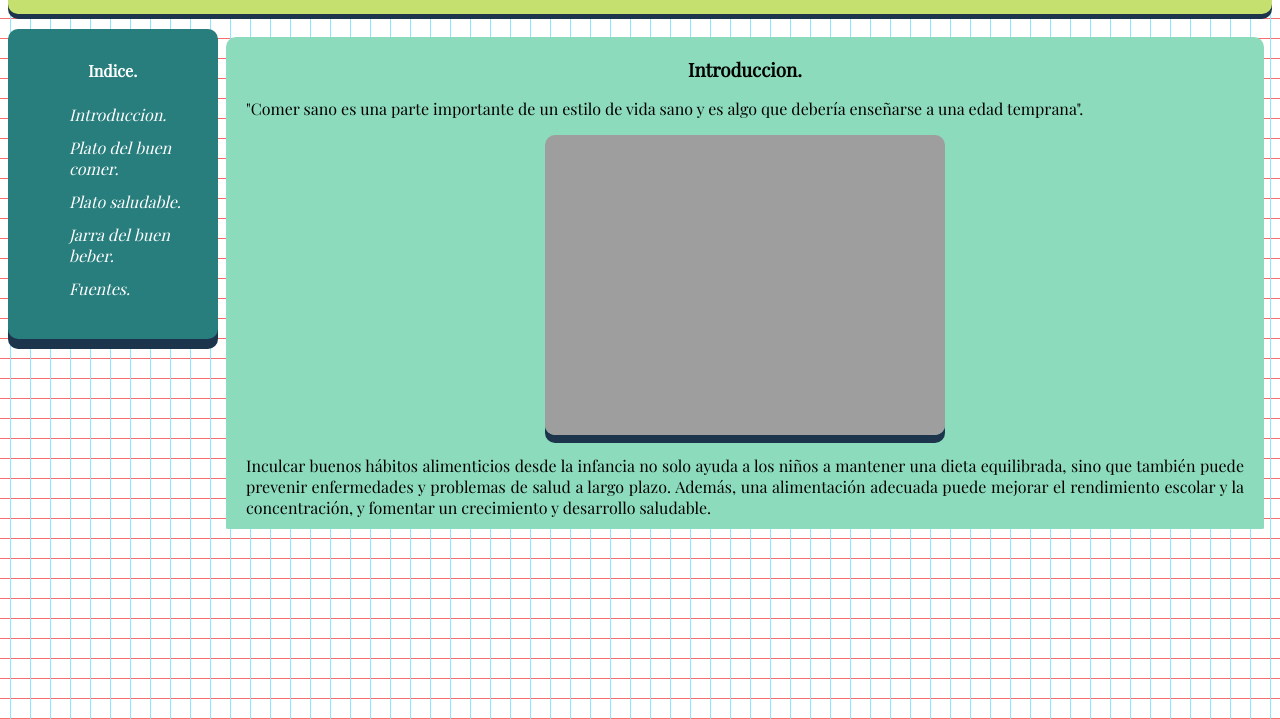
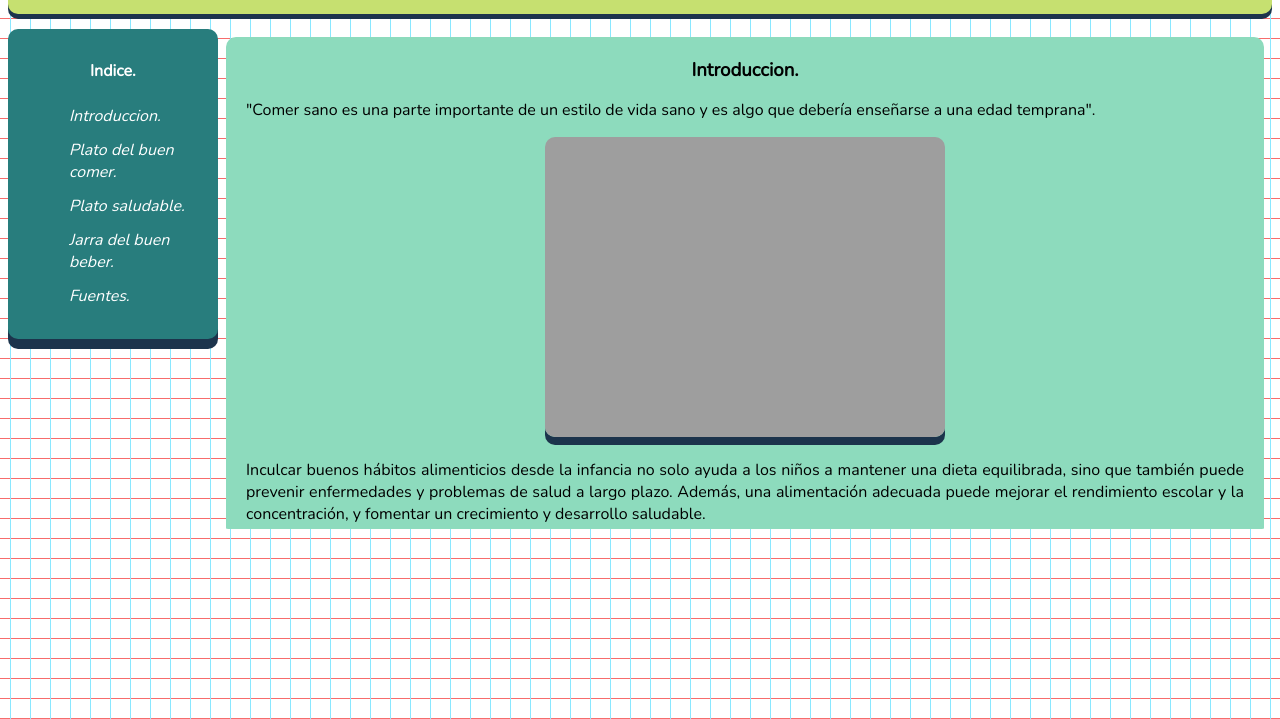
Before and after one commit to DvnDev4815/ProyectoFinal, a plain HTML site: page index.html in a window 1280 px wide. Shown: the part 81-800 px from the top of the page. Drawn offline with nearby package versions, Linux system fonts and the light colour scheme.

Commit message:
Cambio de Fuente de texto

```diff
--- a/assets/css/main.css
+++ b/assets/css/main.css
@@ -1,7 +1,7 @@
-@import url('https://fonts.googleapis.com/css2?family=Playfair+Display&display=swap');
+@import url('https://fonts.googleapis.com/css2?family=Nunito&display=swap');
 
 *{
-    font-family: 'Playfair Display', serif;
+    font-family: 'Nunito', sans-serif;
     color: #000000;
 }
 
```
